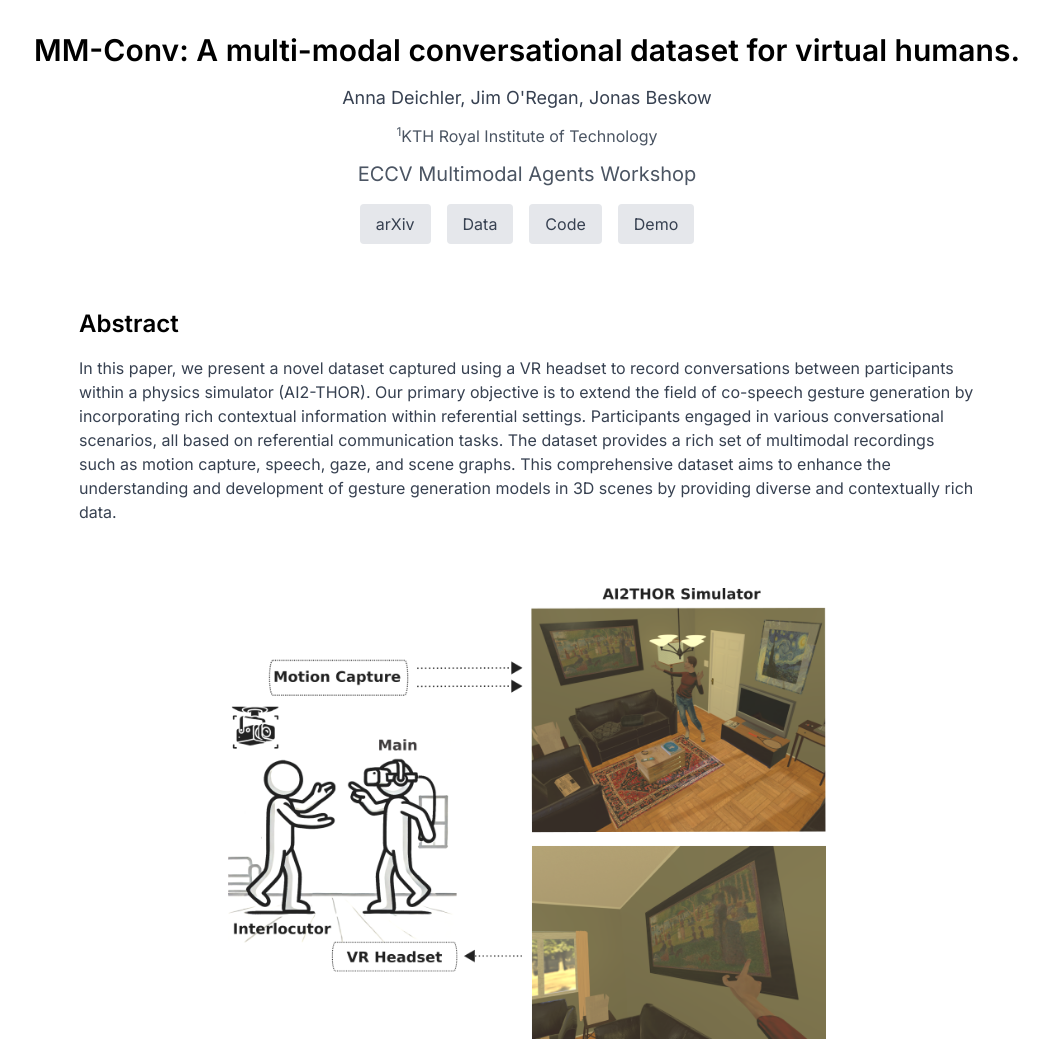
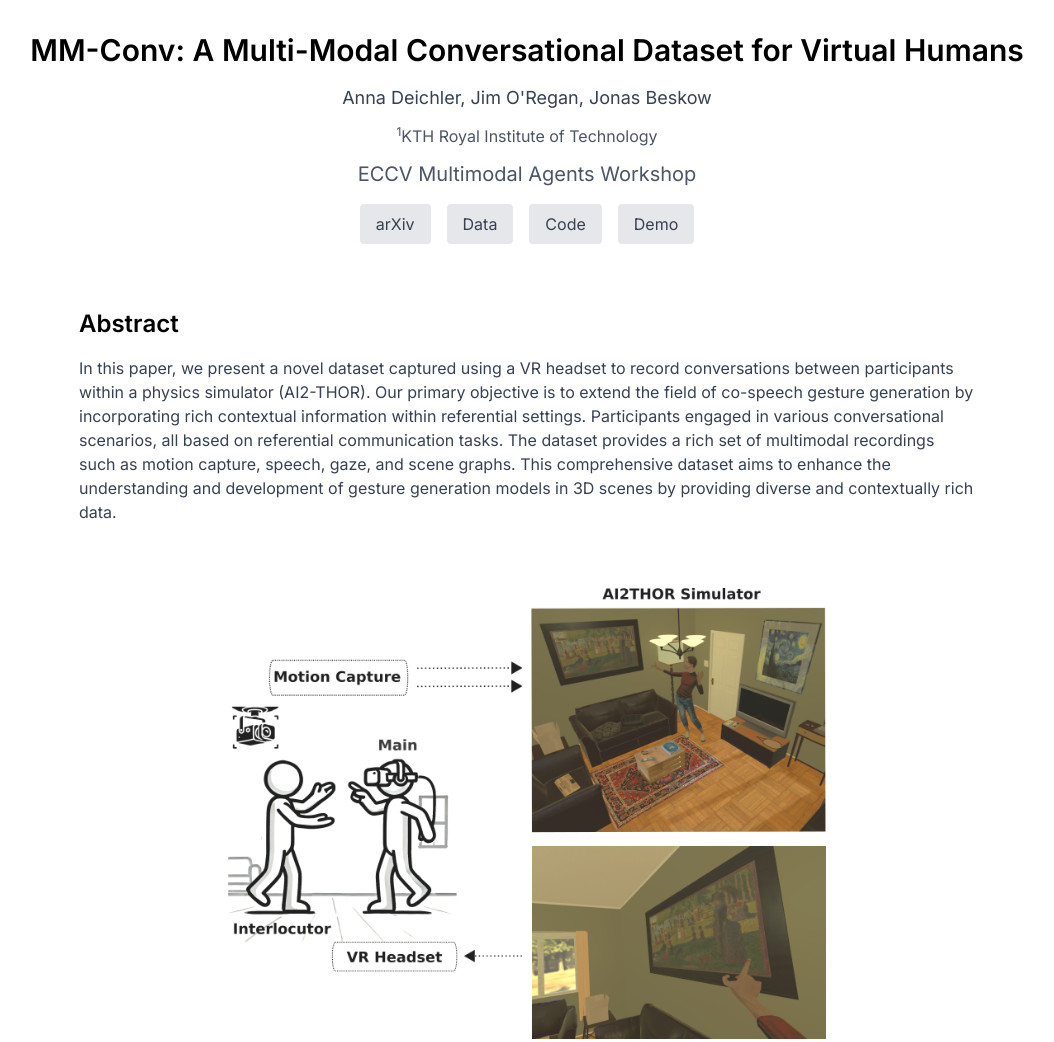
Before and after one commit to mm-conv/dataset, a plain HTML site: page index.html in a window 1280 px wide. Shown: the top 1042 px of the page, without its empty margins (113-1167 px from the left). Drawn offline with nearby package versions, Linux system fonts and the light colour scheme.

Commit message:
Update index.html

```diff
--- a/index.html
+++ b/index.html
@@ -27,7 +27,7 @@
 
     <!-- Header Section -->
     <header class="text-center py-8 bg-white shadow-md">
-        <h1 class="text-3xl font-bold">MM-Conv: A multi-modal conversational dataset for virtual humans.</h1>
+        <h1 class="text-3xl font-bold">MM-Conv: A Multi-Modal Conversational Dataset for Virtual Humans</h1>
         <p class="mt-4 text-lg text-gray-700">Anna Deichler, Jim O'Regan, Jonas Beskow</p>
         <p class="mt-3 text-gray-600"><sup>1</sup>KTH Royal Institute of Technology</p>
    <p class="mt-3 text-xl text-gray-600">ECCV Multimodal Agents Workshop</p>
```
